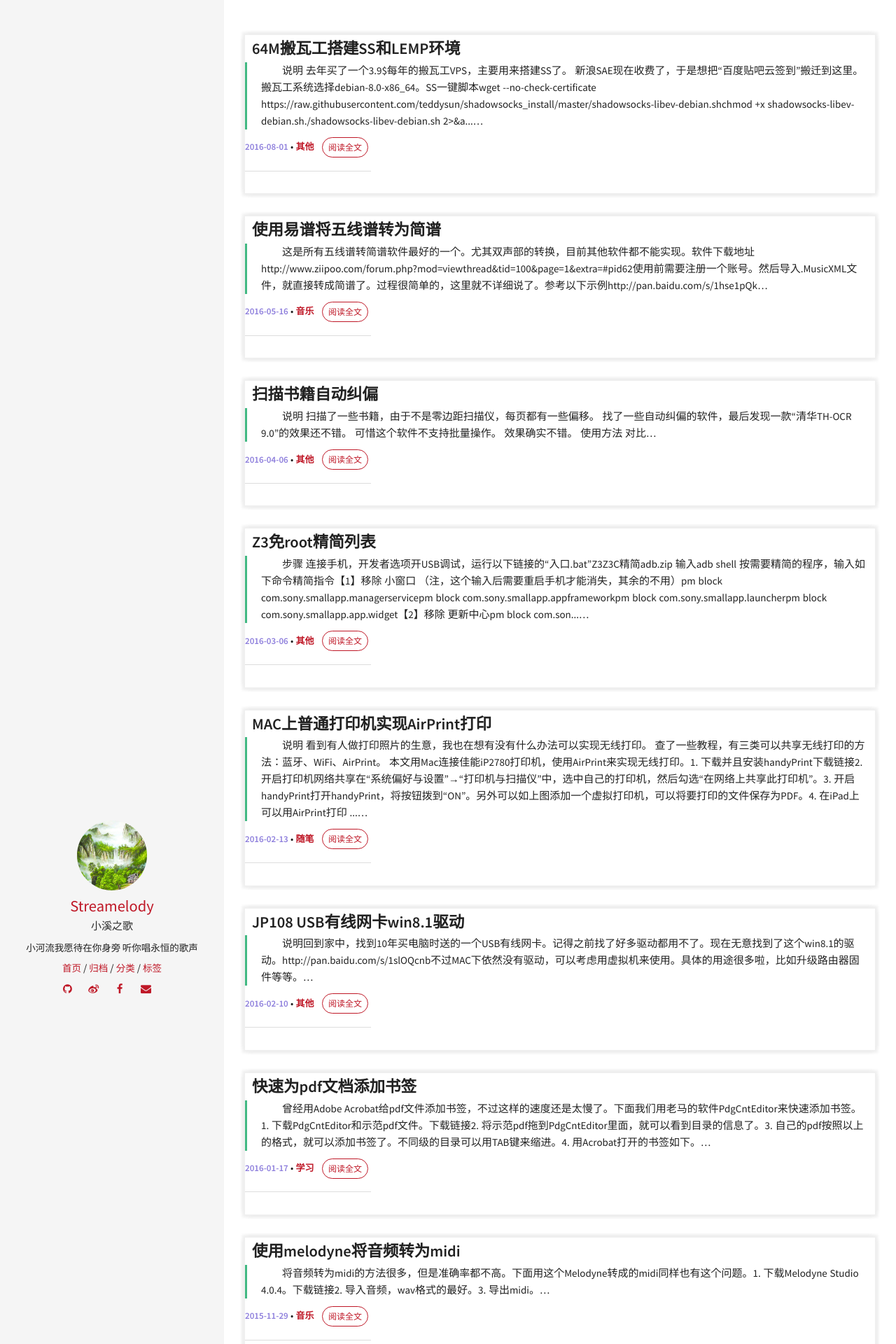
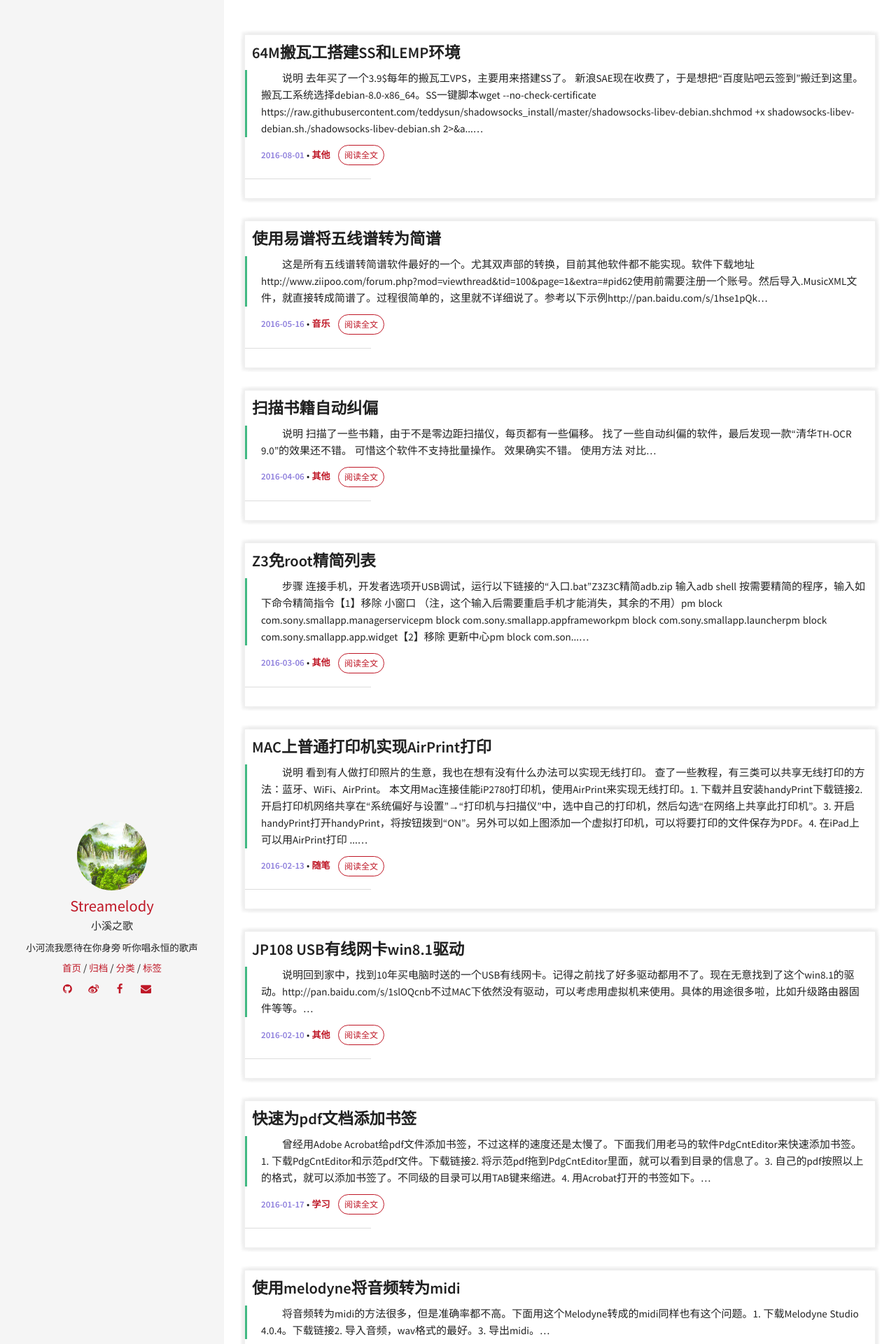
Before and after one commit to yaxauw/streamelody.github.io, a Jekyll site: the page built from index.html, in a window 1280 px wide. Shown: the top 1920 px of the page at 70% size. Built offline with Jekyll 4.4.1, drawn with Linux system fonts in a browser that asks for light colours; the list of posts is cut into pages by our own code.

Commit message:
commitString

```diff
--- a/_sass/components/_buttons.scss
+++ b/_sass/components/_buttons.scss
@@ -90,19 +90,3 @@
     border-color: $info;
   }
 }
-
-//Read More Button
-.post-list-small-mate {
-  margin-top: -38px;
-  margin-left: 100px;
-  float: left;
-  color: #4F4F4F;
-}
-
-.btn-border-small {
-  border: 1px solid $catred;
-  border-radius: 20px;
-  padding: 6px 8px;
-  font-size: .8em;
-  margin-left: 10px;
-}
--- a/_sass/pages/_patch.scss
+++ b/_sass/pages/_patch.scss
@@ -60,5 +60,35 @@ padding-left: 10px;
 margin-top: 5px;
 margin-bottom: .2em;
 font-size: 1.5em;
-line-height: 1.3em;
+line-height: 1.8em;
 }
+
+
+//Read More Button
+.post-list-small-mate {
+margin-top: -38px;
+margin-left: 123px;
+float: left;
+color: #4F4F4F;
+}
+
+.btn-border-small {
+border: 1px solid $catred;
+border-radius: 20px;
+padding: 6px 8px;
+font-size: .8em;
+margin-left: 10px;
+}
+
+//主页文章分割线
+.home-post-list__divider {
+width: 20%;
+margin: 1.5em 0 1.8em 0;
+border-top: 1px solid #DDDDDD;
+}
+
+//主页日期
+.home-post-date{
+color: $secondary;
+padding-left: 23px;
+}
--- a/_sass/pages/_post.scss
+++ b/_sass/pages/_post.scss
@@ -258,9 +258,3 @@ a.read-more {
     border-color: #5f99cf;
   }
 }
-
-//主页文章分割线
-.home-post-list__divider {
-width: 20%;
-margin: 1.5em 0 2.1em 0;
-border-top: 1px solid #DDDDDD; }
--- a/index.html
+++ b/index.html
@@ -17,7 +17,7 @@ layout: default
         <p class="excerpt">{{ post.content | strip_html | strip_newlines | truncate: 300 }}&hellip;</p>
 
         <p class="post-meta">
-        <span class="post-date">
+        <span class="home-post-date">
             {{ post.date | date: "%Y-%m-%d" | upcase }}
         </span>
         {% if post.categories.size > 0 %}
```
